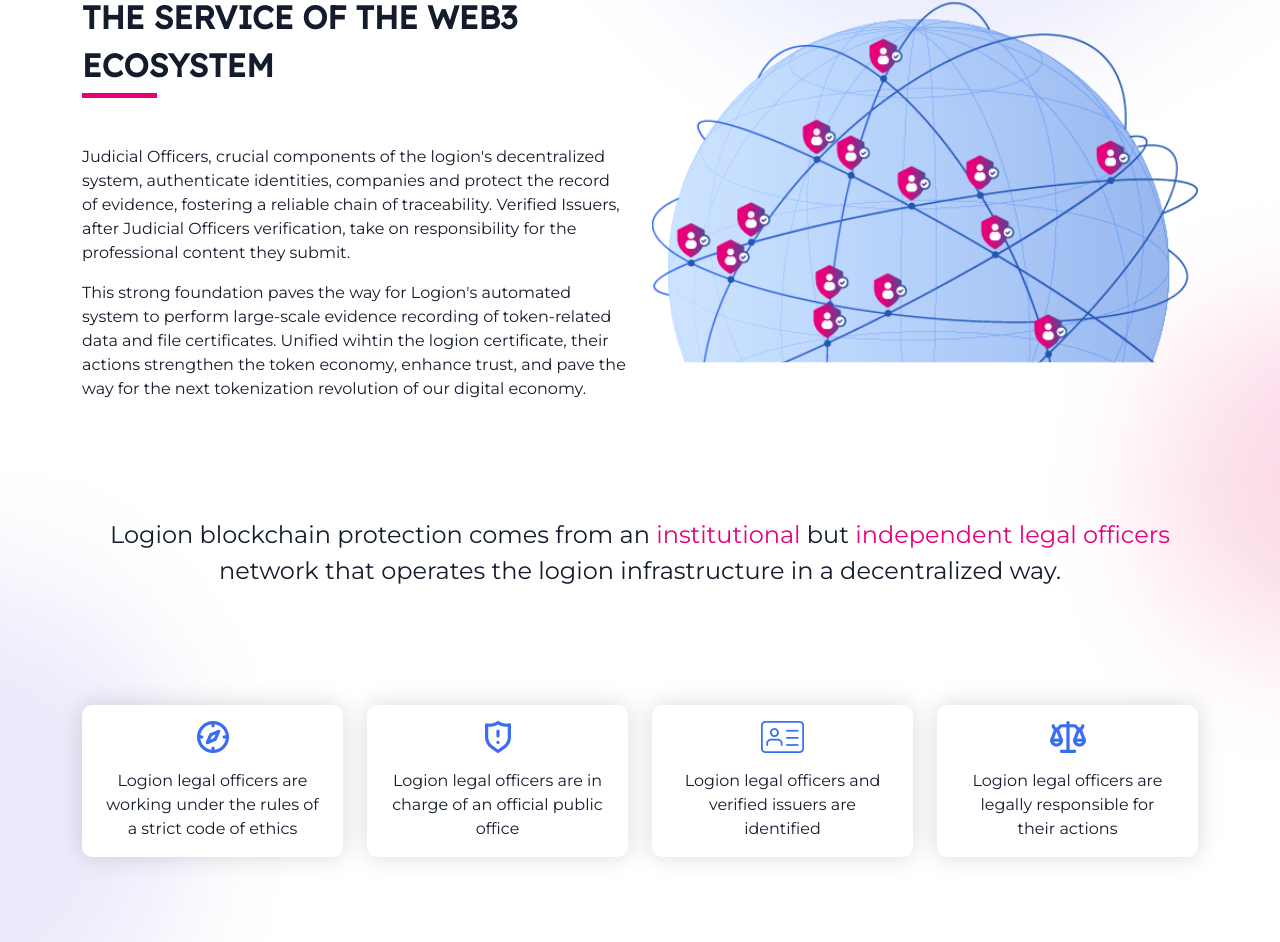
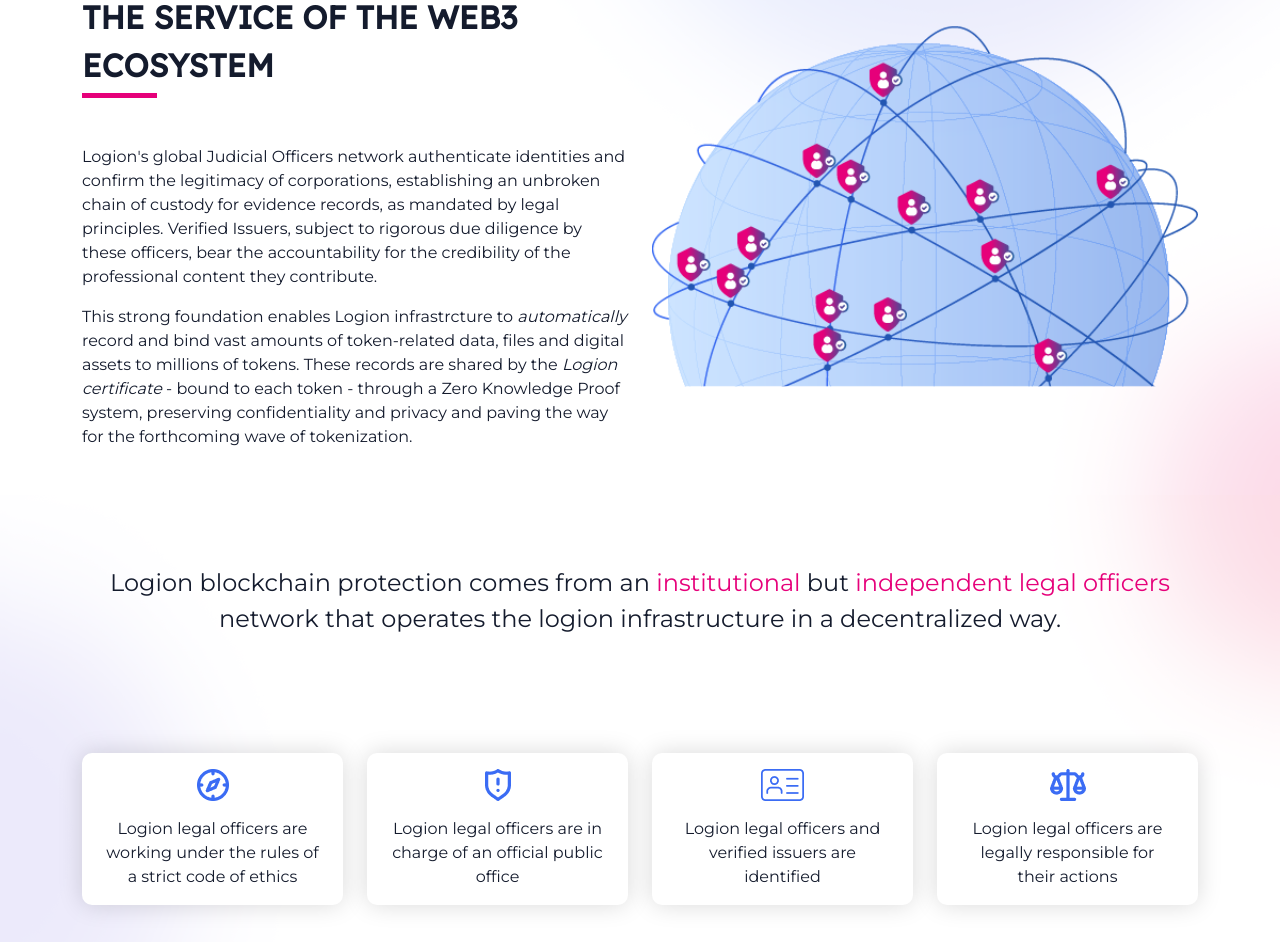
Before and after one commit to logion-network/logion-web-site, a React (Create React App) app: page / in a window 1280 px wide. Shown: the part 2234-3176 px from the top of the page. Built offline with nearby package versions, Linux system fonts and the light colour scheme.

Commit message:
Update Content.tsx

```diff
--- a/src/Content.tsx
+++ b/src/Content.tsx
@@ -158,9 +158,8 @@ export const CONTENT: ReactNode = (<>
         </>}
         paragraphs={<>
             { /* START EDIT */ }
-           <p> Judicial Officers, crucial components of the logion's decentralized system, authenticate identities, companies and protect the record of evidence, fostering a reliable chain of traceability. Verified Issuers, after Judicial Officers verification, take on responsibility for the professional content they submit.</p>
-           <p>This strong foundation paves the way for Logion's automated system to perform large-scale evidence recording of token-related data and file certificates. Unified wihtin the logion certificate, their actions strengthen the token economy, enhance trust, and pave the way for the next tokenization revolution of our digital economy.</p>
-            { /* STOP EDIT */ }
+            <p>Logion's global Judicial Officers network authenticate identities and confirm the legitimacy of corporations, establishing an unbroken chain of custody for evidence records, as mandated by legal principles. Verified Issuers, subject to rigorous due diligence by these officers, bear the accountability for the credibility of the professional content they contribute.</p>
+            <p>This strong foundation enables Logion infrastrcture to <em>automatically</em> record and bind vast amounts of token-related data, files and digital assets to millions of tokens. These records are shared by the <em>Logion certificate</em> - bound to each token - through a Zero Knowledge Proof system, preserving confidentiality and privacy and paving the way for the forthcoming wave of tokenization.</p>  { /* STOP EDIT */ }
         </>}
         images={<>
             <Image
```
